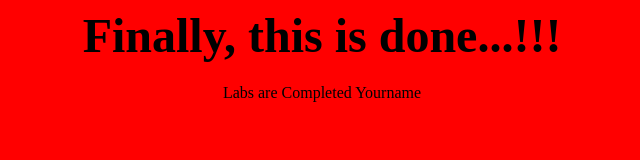
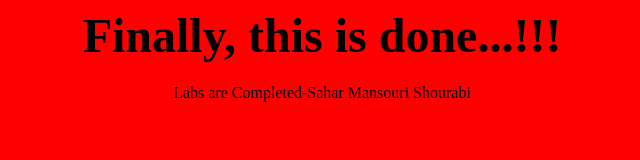
Before and after one commit to SaharMansouriShourabi/sahar-BG, a plain HTML site: page index.html in a window 1280 px wide. Shown: the whole page, without its empty margins (318-958 px from the left). Drawn offline with Linux system fonts and the light colour scheme.

Commit message:
Update index.html

```diff
--- a/index.html
+++ b/index.html
@@ -2,7 +2,7 @@
   <body style="background-color: Red;">
     <center>
       <h1><font size=8>Finally, this is done...!!!</font></h1>
-      <p1> Labs are Completed Yourname </p1>
+      <p1> Labs are Completed-Sahar Mansouri Shourabi </p1>
     </center>
   </body>
 </html>
```
